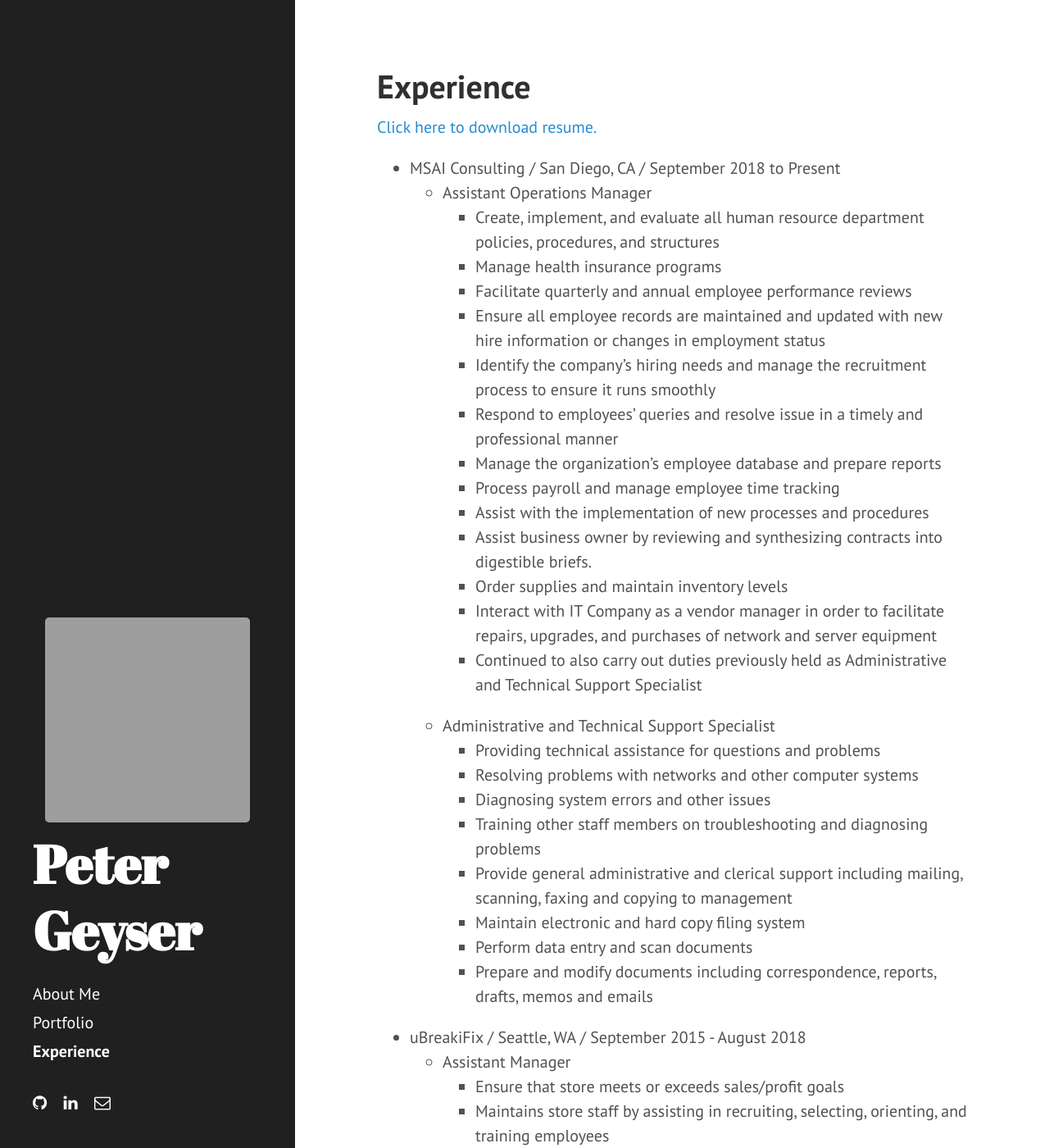
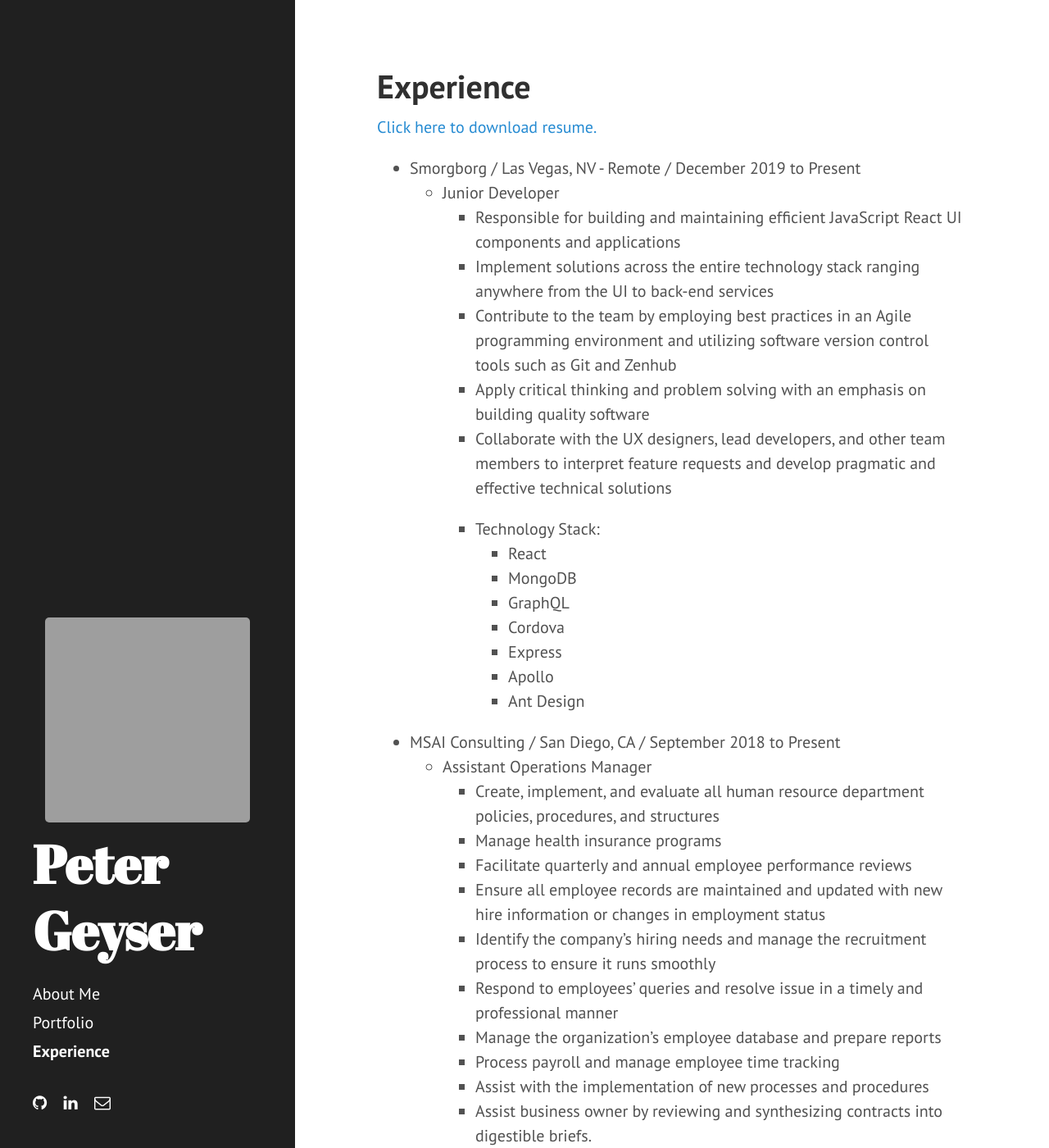
Before and after one commit to ppgeyser/ppgeyser.github.io, a Jekyll site: the page built from public/resume.md, in a window 1280 px wide and 1400 px high. Shown: the whole window at 82% size. Built offline with Jekyll 4.4.1, drawn with Linux system fonts in a browser that asks for light colours; grey boxes are pictures that could not be loaded.

Commit message:
Updated resume page

```diff
--- a/public/resume.md
+++ b/public/resume.md
@@ -5,6 +5,23 @@
 ---
 
 [Click here to download resume.]({{ site.url }}/public/pgeyser-resume.pdf)
+
+* Smorgborg / Las Vegas, NV - Remote / December 2019 to Present
+  * Junior Developer
+    * Responsible for building and maintaining efficient JavaScript React UI components and applications
+    * Implement solutions across the entire technology stack ranging anywhere from the UI to back-end services
+    * Contribute to the team by employing best practices in an Agile programming environment and utilizing software version control tools such as Git and Zenhub
+    * Apply critical thinking and problem solving with an emphasis on building quality software
+    * Collaborate with the UX designers, lead developers, and other team members to interpret feature requests and develop pragmatic and effective technical solutions
+
+    * Technology Stack:
+      * React
+      * MongoDB
+      * GraphQL
+      * Cordova
+      * Express
+      * Apollo
+      * Ant Design
 
 * MSAI Consulting / San Diego, CA / September 2018 to Present
   * Assistant Operations Manager
```
